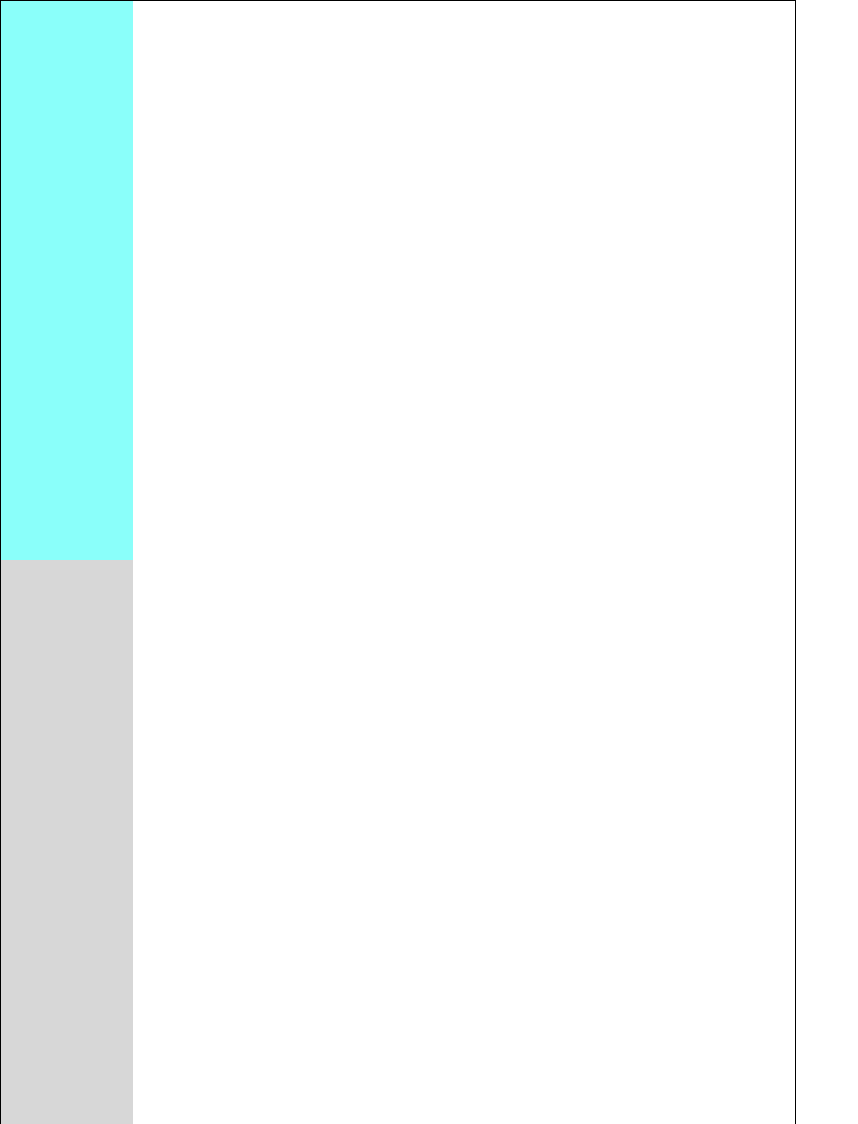
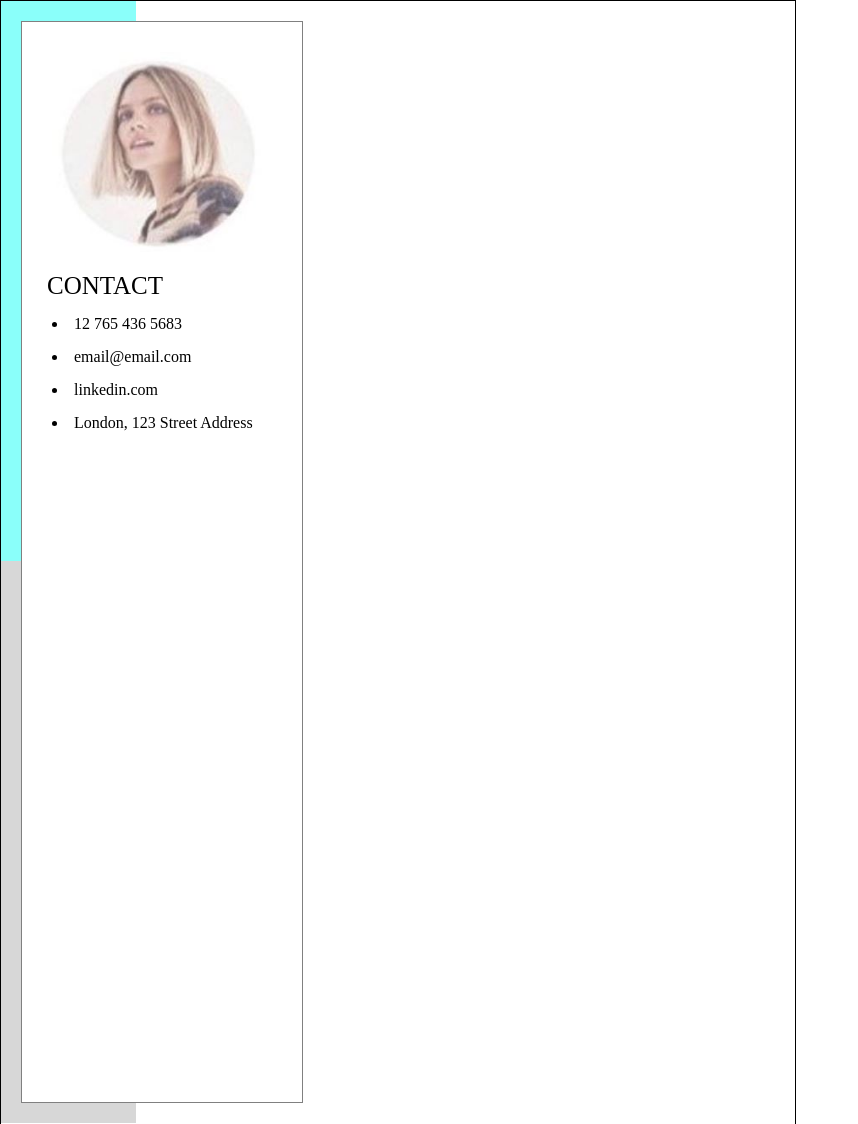
Before and after one commit to luoleksy/ProjectCVMelisaJohnson, a plain HTML site: page index.html in a window 1280 px wide. Shown: the whole page, without its empty margins (0-858 px from the left). Drawn offline with Linux system fonts and the light colour scheme.

Commit message:
Wersja1_Dodanie sekcji lewej

```diff
--- a/index.html
+++ b/index.html
@@ -33,8 +33,8 @@
 			{
 				position:absolute;
 				background-color:#8AFFFA;
-				width:35mm;
-				height:148mm;
+				width:135px;
+				height:569px;
 				top:0;
 				left:0;
 			}
@@ -42,10 +42,43 @@
 			{
 				position:absolute;
 				background-color:#D7D7D7;
-				width:35mm;
-				height:149mm;
-				top:148mm;
+				width:135px;
+				height:562px;
+				top:560px;
 				left:0;
+			}
+			#rama_lewa
+			{
+				position:absolute;
+				z-index:1;
+				background-color:white;
+				border: 1px solid gray;
+				width: 280px;
+				height: 1080px;
+				top: 20px;
+				left: 20px;
+			}
+			#zdjecieCV
+			{
+				position:absolute;
+				z-index: 1;
+				top: 30px;
+				left: 30px;
+				width:220px;
+				height: 200px;
+
+			}
+			#rama_lewa p.naglowekl
+			{
+				text-transform: uppercase;
+				margin-top:250px;
+				padding-left: 25px;
+				font-size: 25px;
+			}
+			#rama_lewa li
+			{
+				margin-top: 15px;
+				margin-left: 30px;
 			}
 			/*]]>*/
 
@@ -55,6 +88,20 @@
 	<body>
 
 		<div id="rama_stronyA4">
+			<div id="rama_lewa">
+
+					<img id="zdjecieCV" src="obrazki/zdjecieCV.jpg" alt="zdjecieCV"/>
+
+					<div class="sekcjacontact">
+						<p class="naglowekl">Contact</p>
+						<li class="telefon">12 765 436 5683</li>
+						<li class="email">email@email.com</li>
+						<li class="linkedin">linkedin.com</li>
+						<li class="lokalizacja">London, 123 Street Address</li>
+
+					</div>
+			</div>
+
 			<div id="niebieskie_tlo"></div>
 			<div id="szare_tlo"></div>
 		<div>Przyład działania</div>
```
Also changed, not shown: obrazki/zdjecieCV.JPG (added).
